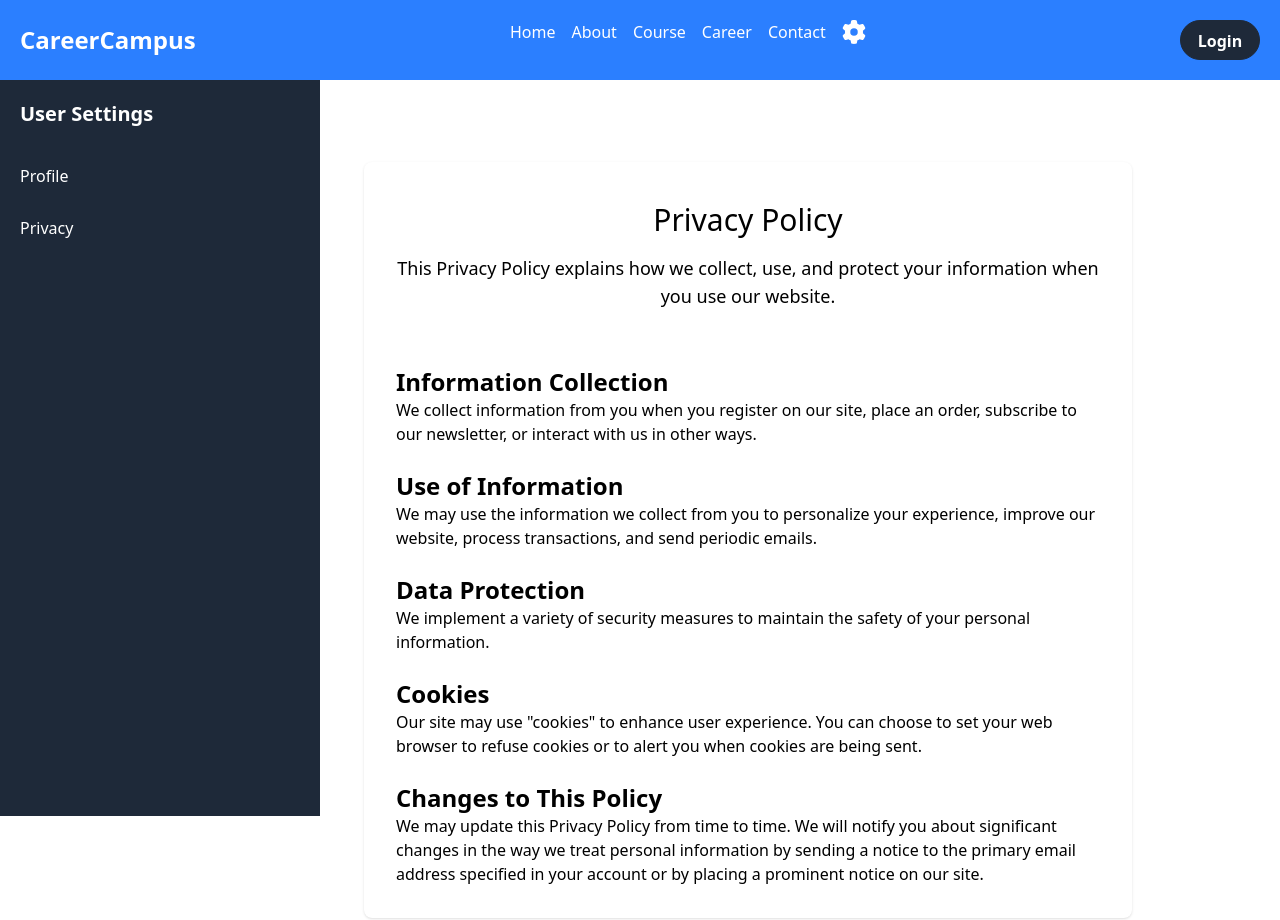
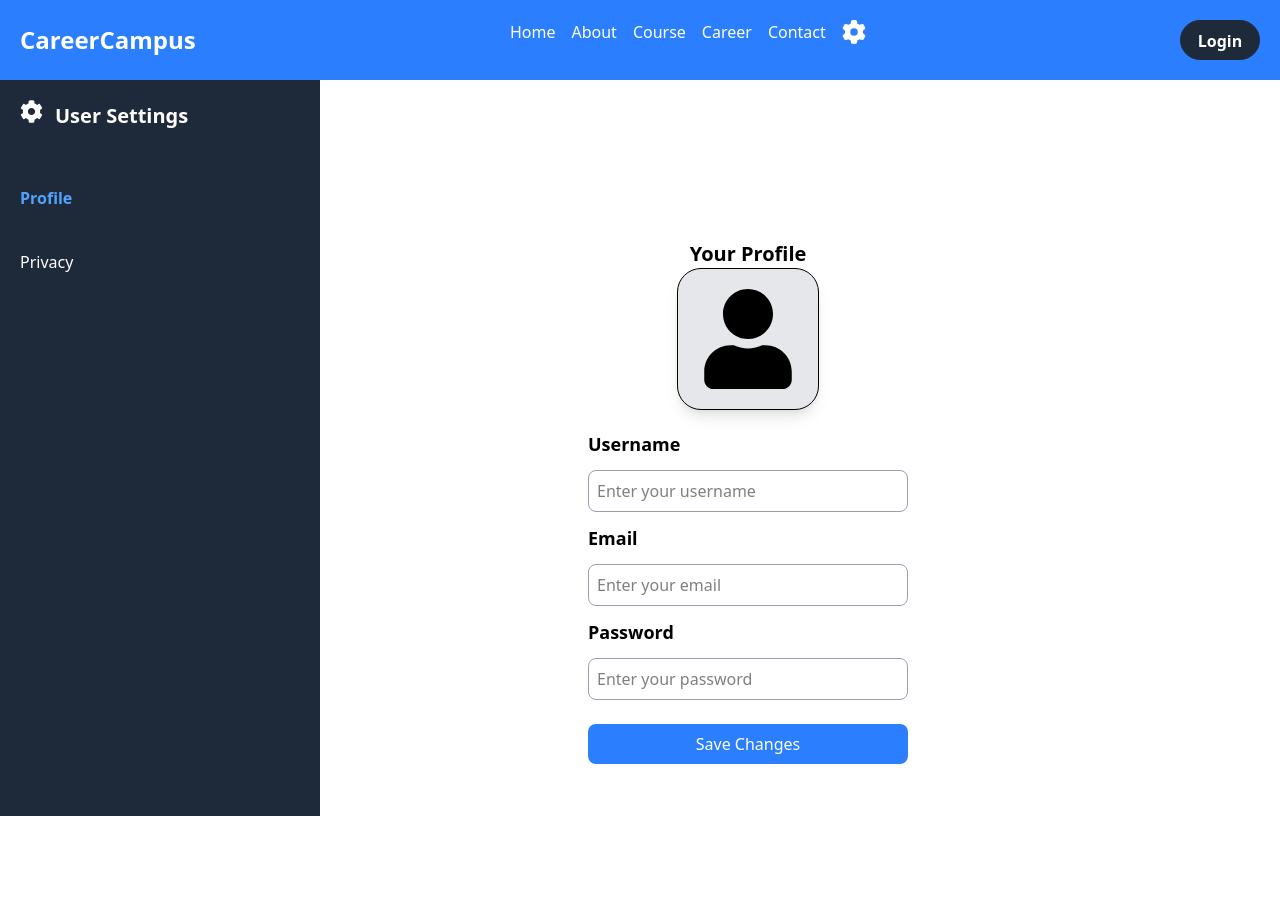
Before and after one commit to Smokehim/course-, a React (Vite) app: page /setting in a window 1280 px wide. After the commit the page ends 844 px from the top, so only its background shows below. Built offline with nearby package versions, Linux system fonts and the light colour scheme.

Commit message:
added email

```diff
--- a/src/componets/settings.tsx
+++ b/src/componets/settings.tsx
@@ -3,7 +3,7 @@ import { FaUser } from "react-icons/fa";
 function Settings() {
 
     return(
-        <div className="hidden flex-col items-center justify-center p-10 ">
+        <div className=" flex-col items-center justify-center p-10 ">
             <data className="flex flex-col items-center justify-center p-10">
                 <h1 className="text-xl font-bold pt-10">Your Profile</h1>
             <div className="flex  border border-black p-5 rounded-3xl bg-gray-200 shadow-lg">
--- a/src/user.tsx
+++ b/src/user.tsx
@@ -1,24 +1,38 @@
+import React, { useState } from 'react';
 import Header from './componets/navbar.tsx'
 import Settings from './componets/settings.tsx';
 import Changers from './componets/privacy.tsx'
+import { FaCog } from 'react-icons/fa';
 
 function User(){
+    const [activeTab, setActiveTab] = useState('profile');
+
     return(
         <div className="layout">
             <Header/>
             <main>
                 <section className="flex h-screen pt-10 space-y-3 gap-9">
-                    <div className="flex md:flex lg:flex-col  w-screen top-17  fixed  lg:top-20 lg:left-0 lg:w-1/4 lg:h-[calc(100vh-4rem)]   bg-gray-800 text-white p-5 ">
-                        <div className="space-y-2 gap-5  md:gap-5 lg:flex-col flex justify-center">
-                            <h2 className="md:text-xl text-l font-bold mb-4 ">User Settings</h2>
-                            <p className='hover:text-blue-400'>Profile</p>
-                            <p className='hover:text-blue-400'>Privacy</p>
+                    <div className="flex md:flex lg:flex-col w-screen top-17 items-baseline gap-10 fixed lg:top-20 lg:left-0 lg:w-1/4 lg:h-[calc(100vh-4rem)] bg-gray-800 text-white p-5 ">
+                        <div className="flex gap-3 items-baseline ">
+                            <FaCog size={23} />
+                            <h2 className="md:text-xl text-l flex font-bold mb-4 ">User Settings</h2>
                         </div>
-
+                        <p
+                            className={`cursor-pointer hover:text-blue-400 ${activeTab === 'profile' ? 'text-blue-400 font-bold' : ''}`}
+                            onClick={() => setActiveTab('profile')}
+                        >
+                            Profile
+                        </p>
+                        <p
+                            className={`cursor-pointer hover:text-blue-400 ${activeTab === 'privacy' ? 'text-blue-400 font-bold' : ''}`}
+                            onClick={() => setActiveTab('privacy')}
+                        >
+                            Privacy
+                        </p>
                     </div>
-                    <div className="flex-grow  px-10 pt-10 lg:pl-64 lg:pt-20">
-                        <Settings/>
-                        <Changers/>
+                    <div className="flex-grow px-10 pt-10 lg:pl-64 lg:pt-20">
+                        {activeTab === 'profile' && <Settings />}
+                        {activeTab === 'privacy' && <Changers />}
                     </div>
                 </section>
             </main>
```
